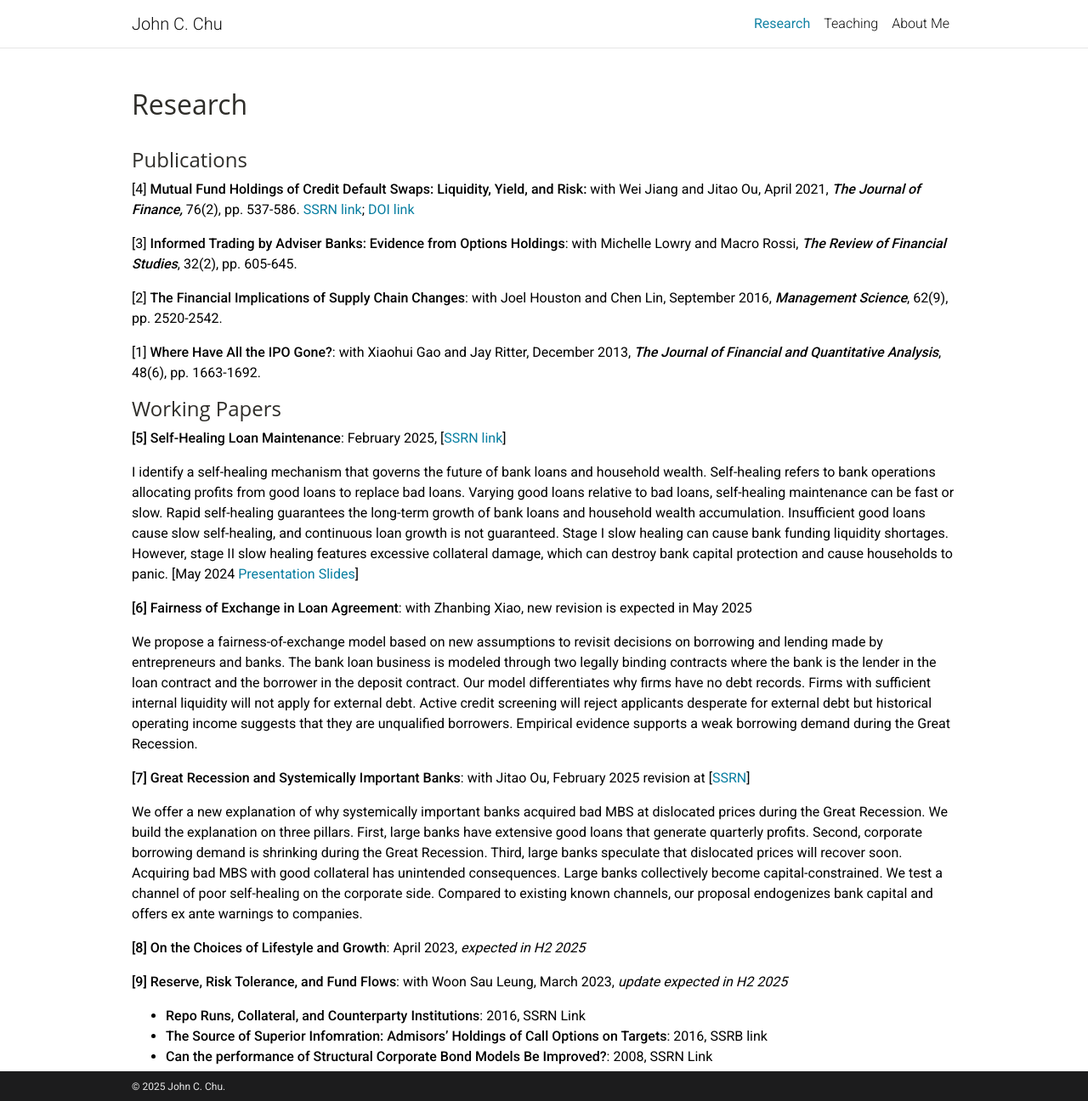
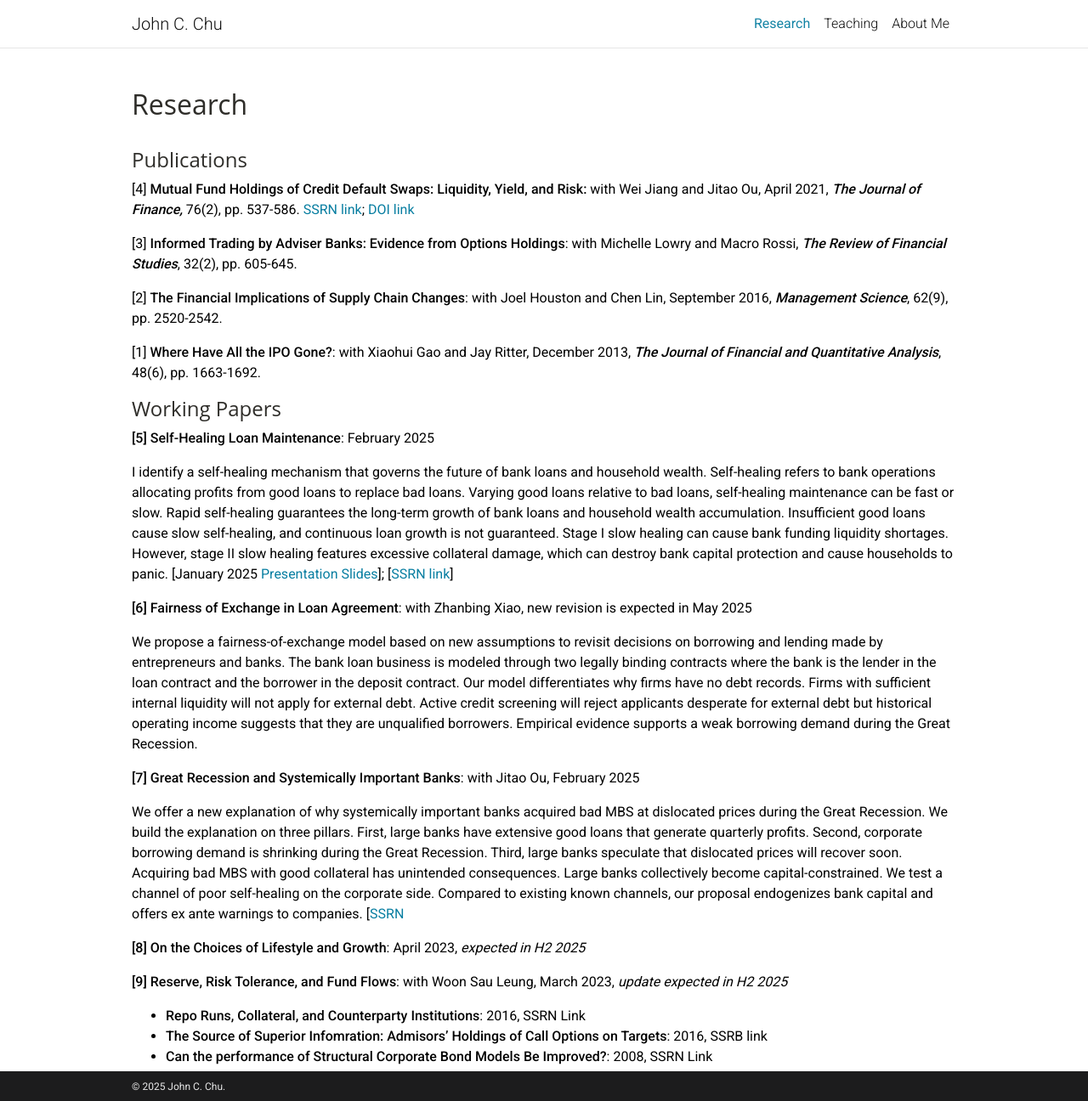
Before and after one commit to johnchu2022/website, a Jekyll site: the page built from _pages/research.md, in a window 1280 px wide and 1296 px high. Shown: the whole window at 85% size. Built offline with Jekyll 4.4.1, drawn with Linux system fonts in a browser that asks for light colours; a style sheet for code colours, icons or effects is not loaded.

Commit message:
Update Pages “research”

```diff
--- a/_pages/research.md
+++ b/_pages/research.md
@@ -17,17 +17,17 @@ nav: true
 
 #### Working Papers
 
-**\[5] Self-Healing Loan Maintenance**: February 2025, [[SSRN link](https://papers.ssrn.com/sol3/papers.cfm?abstract_id=4649359)]
+**\[5] Self-Healing Loan Maintenance**: February 2025
 
-I identify a self-healing mechanism that governs the future of bank loans and household wealth. Self-healing refers to bank operations allocating profits from good loans to replace bad loans. Varying good loans relative to bad loans, self-healing maintenance can be fast or slow. Rapid self-healing guarantees the long-term growth of bank loans and household wealth accumulation. Insufficient good loans cause slow self-healing, and continuous loan growth is not guaranteed. Stage I slow healing can cause bank funding liquidity shortages. However, stage II slow healing features excessive collateral damage, which can destroy bank capital protection and cause households to panic. [May 2024 [Presentation Slides](https://www.dropbox.com/scl/fi/3mfm2k3zaaiazvqgahr3f/Banks_pres.pdf?rlkey=j47jsowynn2mci74cix4e2wdz&dl=0)[](https://www.dropbox.com/scl/fi/0d0k94sac9psjogyjxpnw/Banks_pres.pdf?rlkey=0cjopbjvq4o78ubn8fx8lbbke&dl=0)]
+I identify a self-healing mechanism that governs the future of bank loans and household wealth. Self-healing refers to bank operations allocating profits from good loans to replace bad loans. Varying good loans relative to bad loans, self-healing maintenance can be fast or slow. Rapid self-healing guarantees the long-term growth of bank loans and household wealth accumulation. Insufficient good loans cause slow self-healing, and continuous loan growth is not guaranteed. Stage I slow healing can cause bank funding liquidity shortages. However, stage II slow healing features excessive collateral damage, which can destroy bank capital protection and cause households to panic. [January 2025 [Presentation Slides](https://www.dropbox.com/scl/fi/3mfm2k3zaaiazvqgahr3f/Banks_pres.pdf?rlkey=j47jsowynn2mci74cix4e2wdz&dl=0)[](https://www.dropbox.com/scl/fi/0d0k94sac9psjogyjxpnw/Banks_pres.pdf?rlkey=0cjopbjvq4o78ubn8fx8lbbke&dl=0)]; [[SSRN link](https://papers.ssrn.com/sol3/papers.cfm?abstract_id=4649359)]
 
 **\[6]** **Fairness of Exchange in Loan Agreement**: with Zhanbing Xiao, new revision is expected in May 2025
 
 We propose a fairness-of-exchange model based on new assumptions to revisit decisions on borrowing and lending made by entrepreneurs and banks. The bank loan business is modeled through two legally binding contracts where the bank is the lender in the loan contract and the borrower in the deposit contract. Our model differentiates why firms have no debt records. Firms with sufficient internal liquidity will not apply for external debt. Active credit screening will reject applicants desperate for external debt but historical operating income suggests that they are unqualified borrowers. Empirical evidence supports a weak borrowing demand during the Great Recession.
 
-**\[7]** **Great Recession and Systemically Important Banks**: with Jitao Ou, February 2025 revision at [[SSRN](https://papers.ssrn.com/sol3/papers.cfm?abstract_id=5121111)]
+**\[7]** **Great Recession and Systemically Important Banks**: with Jitao Ou, February 2025
 
-We offer a new explanation of why systemically important banks acquired bad MBS at dislocated prices during the Great Recession. We build the explanation on three pillars. First, large banks have extensive good loans that generate quarterly profits. Second, corporate borrowing demand is shrinking during the Great Recession. Third, large banks speculate that dislocated prices will recover soon. Acquiring bad MBS with good collateral has unintended consequences. Large banks collectively become capital-constrained. We test a channel of poor self-healing on the corporate side. Compared to existing known channels, our proposal endogenizes bank capital and offers ex ante warnings to companies.
+We offer a new explanation of why systemically important banks acquired bad MBS at dislocated prices during the Great Recession. We build the explanation on three pillars. First, large banks have extensive good loans that generate quarterly profits. Second, corporate borrowing demand is shrinking during the Great Recession. Third, large banks speculate that dislocated prices will recover soon. Acquiring bad MBS with good collateral has unintended consequences. Large banks collectively become capital-constrained. We test a channel of poor self-healing on the corporate side. Compared to existing known channels, our proposal endogenizes bank capital and offers ex ante warnings to companies. [[SSRN](https://papers.ssrn.com/sol3/papers.cfm?abstract_id=5121111)
 
 **\[8] O﻿n the Choices of Lifestyle and Growth**: April 2023, *expected in H2 2025*
 
```
